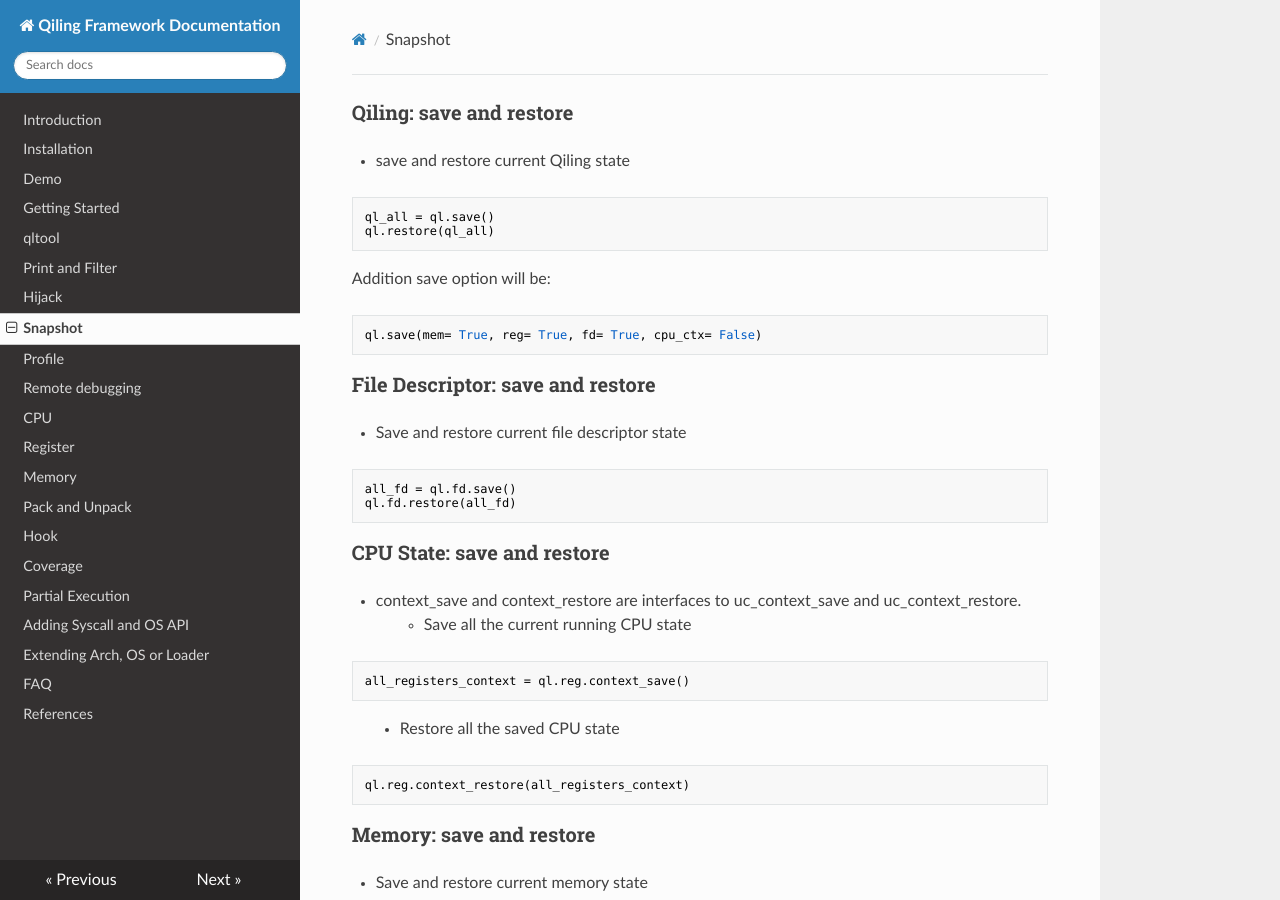
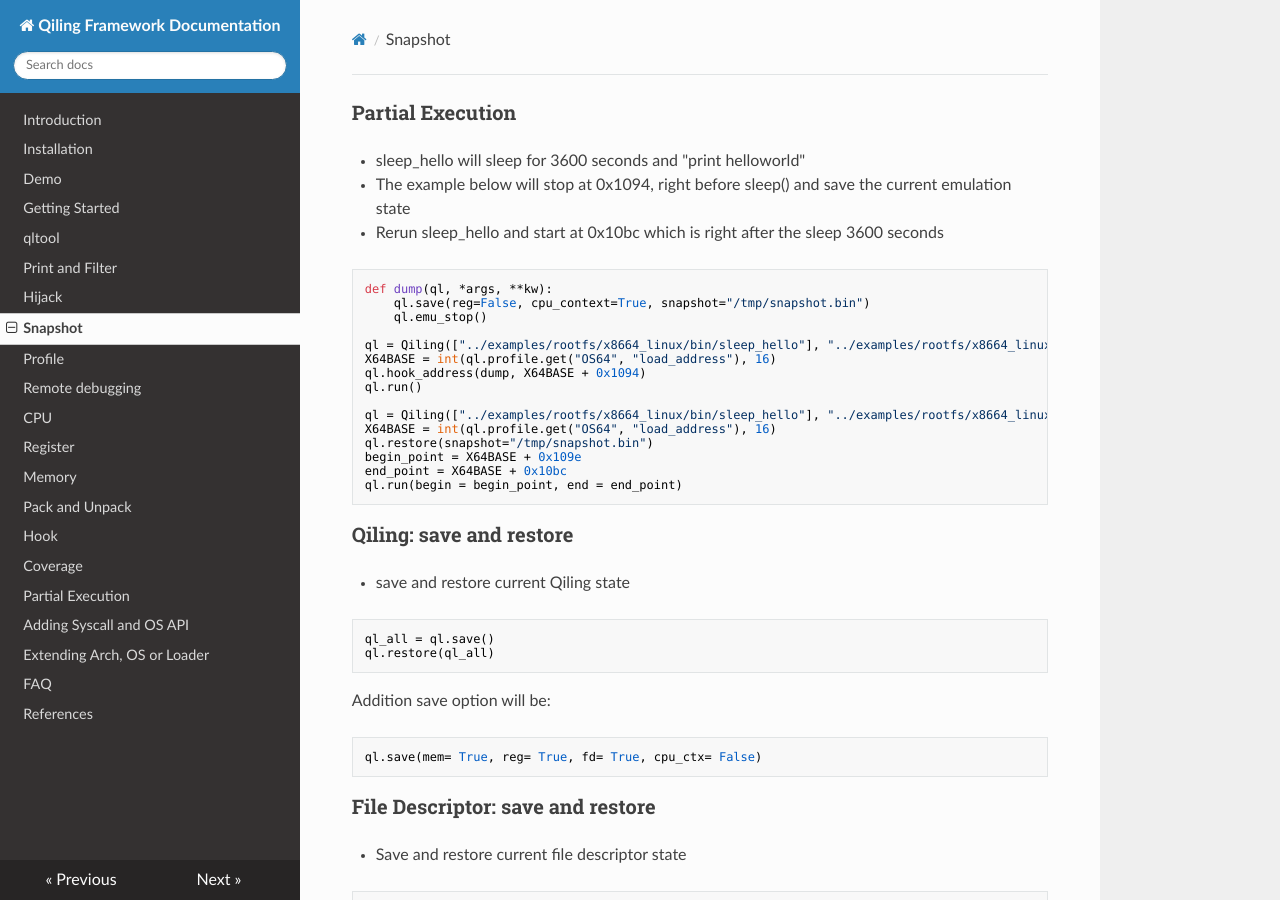
Before and after one commit to qilingframework/rtfd.io, an MkDocs documentation site: the page built from docs/snapshot.md, in a window 1280 px wide and 900 px high. Built offline with MkDocs 1.6.1, drawn with Linux system fonts in a browser that asks for light colours; nearby versions of some CDN libraries.

Commit message:
add partial exec

````diff
--- a/docs/snapshot.md
+++ b/docs/snapshot.md
@@ -1,6 +1,30 @@
 ---
-title: Snapshot
+title: Snapshot & Partial Execution
 ---
+
+### Partial Execution
+
+- sleep_hello will sleep for 3600 seconds and "print helloworld"
+- The example below will stop at 0x1094, right before sleep() and save the current emulation state
+- Rerun sleep_hello and start at 0x10bc which is right after the sleep 3600 seconds
+
+```python
+def dump(ql, *args, **kw):
+    ql.save(reg=False, cpu_context=True, snapshot="/tmp/snapshot.bin")
+    ql.emu_stop()
+
+ql = Qiling(["../examples/rootfs/x8664_linux/bin/sleep_hello"], "../examples/rootfs/x8664_linux", output= "default")
+X64BASE = int(ql.profile.get("OS64", "load_address"), 16)
+ql.hook_address(dump, X64BASE + 0x1094)
+ql.run()
+
+ql = Qiling(["../examples/rootfs/x8664_linux/bin/sleep_hello"], "../examples/rootfs/x8664_linux", output= "debug", verbose=4)
+X64BASE = int(ql.profile.get("OS64", "load_address"), 16)
+ql.restore(snapshot="/tmp/snapshot.bin")
+begin_point = X64BASE + 0x109e
+end_point = X64BASE + 0x10bc
+ql.run(begin = begin_point, end = end_point)
+```
 
 ### Qiling: save and restore
 - save and restore current Qiling state
````
